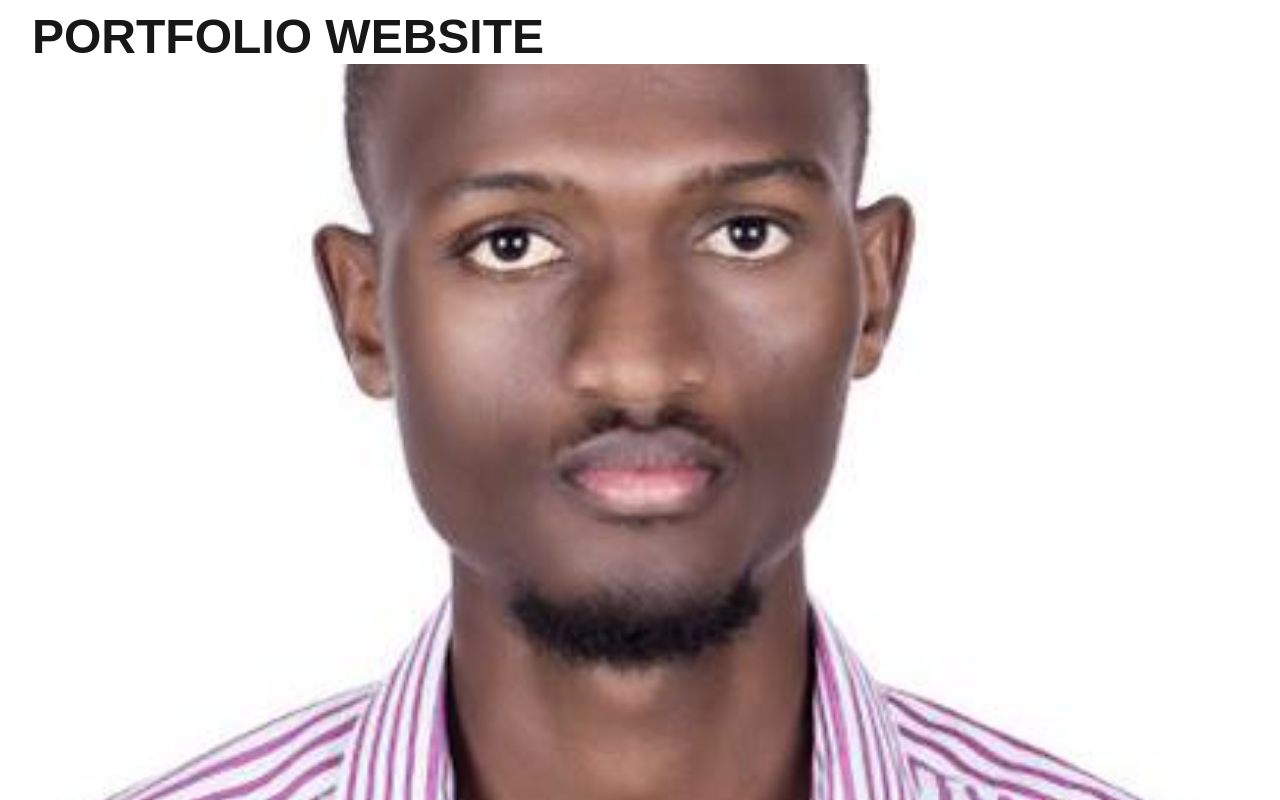
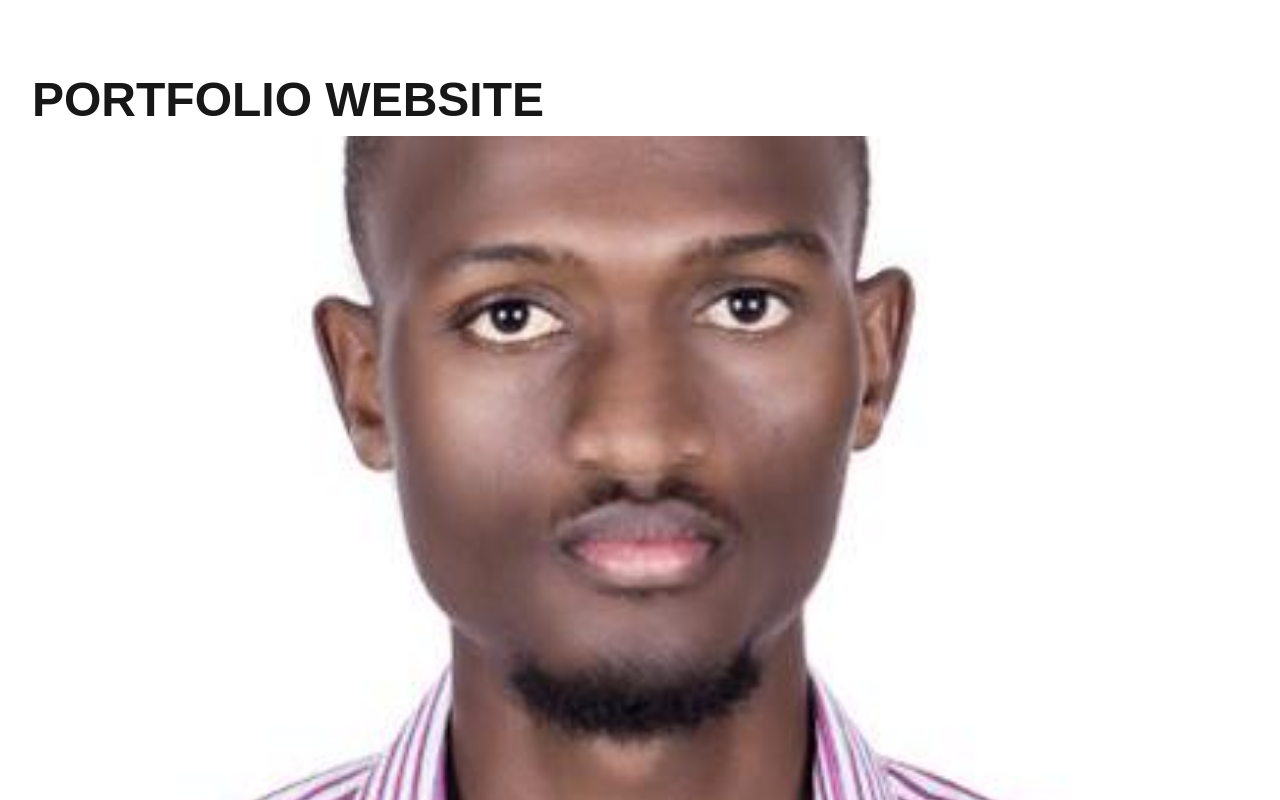
Before and after one commit to kabandapatrick2580/portfolio, a Next.js app in the folder portfolio/: page /projects/0 in a window 1280 px wide. Built offline with nearby package versions, Linux system fonts and the light colour scheme.

Commit message:
fixed slug

```diff
--- a/portfolio/data/ProjectsData.tsx
+++ b/portfolio/data/ProjectsData.tsx
@@ -22,7 +22,7 @@ export const projects: Project[] = [
     categories: ["Frontend"],
     longDescription: "This portfolio website serves as a showcase of my skills and projects, built with React, TypeScript, and Tailwind CSS. It features a modern, responsive design that highlights my work and allows potential clients or employers to view my capabilities.",
     image: "/images/Profile.jpg", // Example image URL
-    technologies: ["React", "TypeScript", "Tailwind CSS"],
+    technologies: ["React", "TypeScript", "Tailwind CSS", "Framer Motion"],
   },
   {
     id: 1,
--- a/portfolio/pages/projects/[slug].tsx
+++ b/portfolio/pages/projects/[slug].tsx
@@ -7,6 +7,7 @@ import { useEffect, useState } from "react";
 import { motion } from "framer-motion";
 import styled from "styled-components";
 import { useRef } from "react";
+import { colors } from "@/styles/constants"
 
 // Project Interface
 interface Project {
@@ -55,8 +56,6 @@ const ProjectTitle = styled(motion.h1)`
   font-weight: 700;
   color: "#1a202c";
   text-align:   left;
-  margin-bottom: 2rem;
-  position: absolute;
   top: 1px;
   @media (min-width: 768px) {
     font-size: 3rem;
@@ -220,11 +219,12 @@ const TagContainer = styled.div`
 
 const Tag = styled.span<{ isTech?: boolean }>`
   background: ${({ isTech}) =>
-    isTech ?  "#bfdbfe" :  "#e5e7eb"};
+    isTech ?  "" :  "#e5e7eb"};
   color: ${({ isTech }) =>
-    isTech ?  "#1e40af" : "#1f2937"};
+    isTech ?  "#7acfbb" : "#1f2937"};
   padding: 0.25rem 0.75rem;
   border-radius: 1rem;
+  border: 1px solid ${colors.textTertiary};
   font-size: 0.875rem;
 `;
 
@@ -239,9 +239,11 @@ const LinkButton = styled.a`
 `;
 
 const LiveDemoButton = styled(LinkButton)`
-  background: #2563eb;
+  background: ${colors.textTertiary};
+  color: black;
   &:hover {
-    background: #1d4ed8;
+    background: ${colors.textQuaternary};
+    cursor: pointer;
   }
 `;
 
--- a/portfolio/pages/projects/index.tsx
+++ b/portfolio/pages/projects/index.tsx
@@ -3,7 +3,6 @@ import { projects } from "@/data/ProjectsData";
 import Link from "next/link";
 import Head from "next/head";
 import { ProjectBox, ProjectIcon, ProjectDetails, Subtitle, ProjectTittle, ProjectDescription, IconsRow, IconBox, IconBoxFill, IconLabel,IconLabel_2, ProjectsSection, Container } from '@/styles/Card.styled';
-import { PiStudentBold } from "react-icons/pi";
 import { MdReadMore } from "react-icons/md";
 import { LiaGlobeSolid } from "react-icons/lia";
 
--- a/portfolio/styles/StyledComponents.tsx
+++ b/portfolio/styles/StyledComponents.tsx
@@ -1,6 +1,5 @@
 import styled from "styled-components";
 import { motion } from "framer-motion";
-import { DefaultTheme } from "styled-components";
 import { colors } from "./constants";
 
 // Extend DefaultTheme to include darkMode
```
